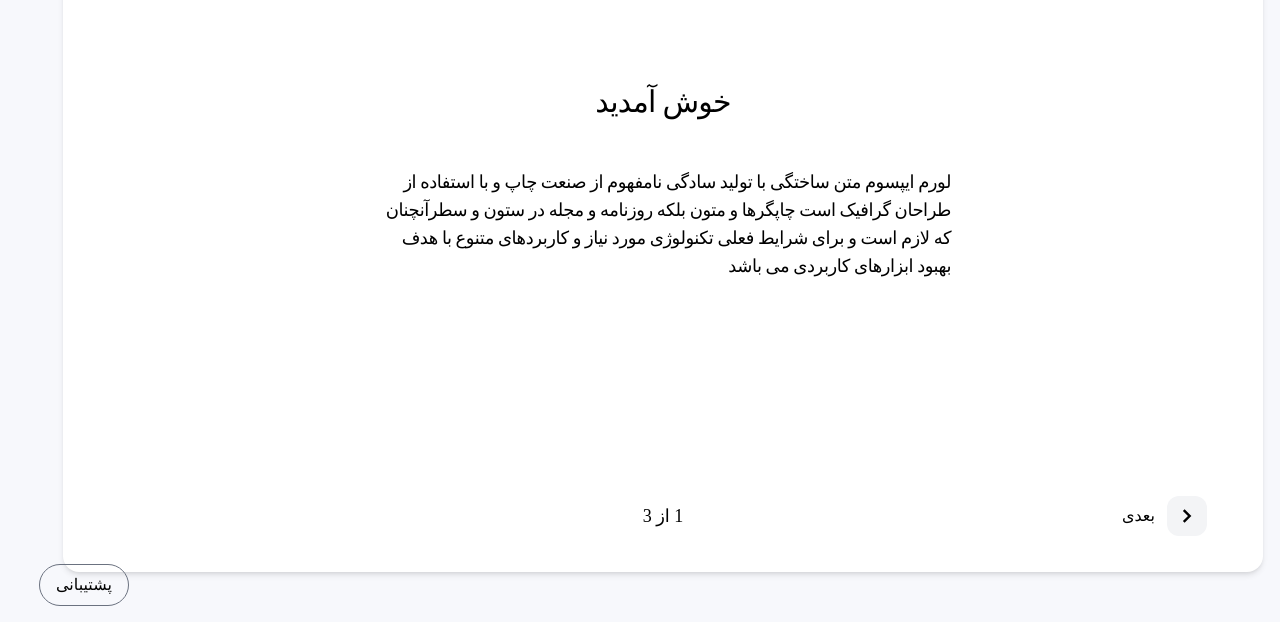
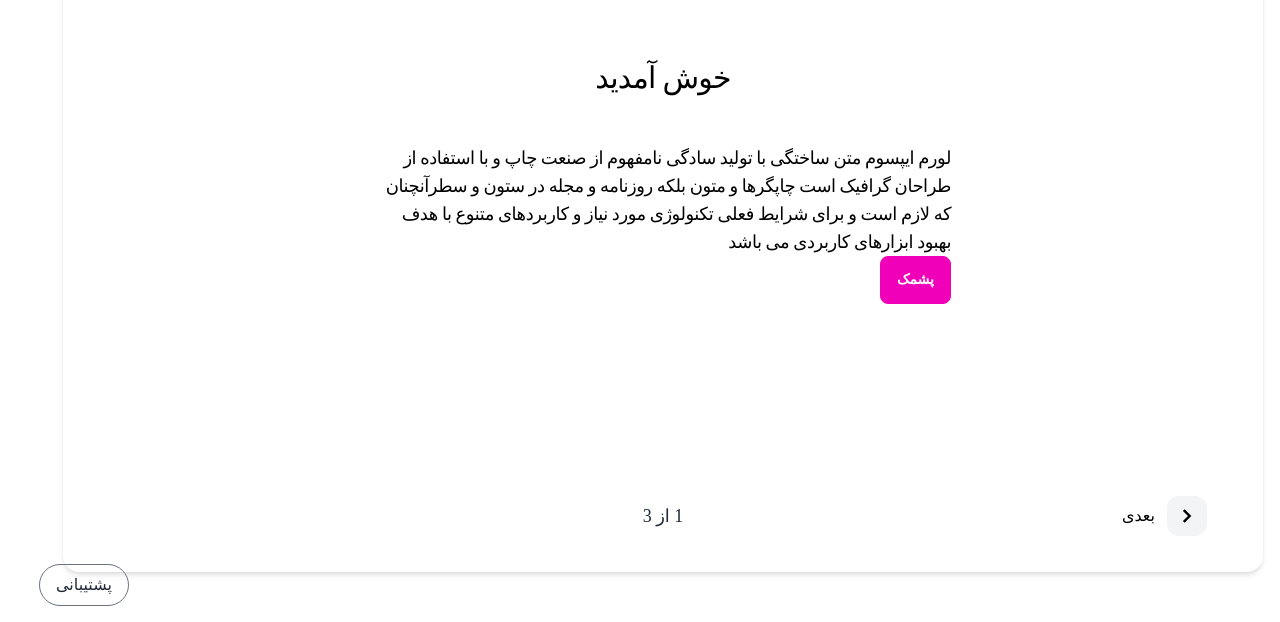
Before and after one commit to Looking-for-Salvation/Hiring_App, a Vue app: page / in a window 1280 px wide. Shown: the part 178-800 px from the top of the page. Built offline with nearby package versions, Linux system fonts and the light colour scheme.

Commit message:
Installed and configured DaisyUI

```diff
--- a/package.json
+++ b/package.json
@@ -7,6 +7,7 @@
     "preview": "vite preview"
   },
   "dependencies": {
+    "daisyui": "^1.22.2",
     "vue": "^3.2.25",
     "vue-router": "^4.0.12",
     "vuex": "^4.0.2"
--- a/src/views/slides/IntroSlide.vue
+++ b/src/views/slides/IntroSlide.vue
@@ -9,6 +9,7 @@
 							لورم ایپسوم متن ساختگی با تولید سادگی نامفهوم از صنعت چاپ و با استفاده از طراحان گرافیک است چاپگرها و متون بلکه روزنامه و مجله در ستون و
 							سطرآنچنان که لازم است و برای شرایط فعلی تکنولوژی مورد نیاز و کاربردهای متنوع با هدف بهبود ابزارهای کاربردی می باشد
 						</p>
+						<button class="btn btn-secondary">پشمک</button>
 					</div>
 				</div>
 			</div>
--- a/tailwind.config.js
+++ b/tailwind.config.js
@@ -3,5 +3,5 @@ module.exports = {
 	theme: {
 		extend: {},
 	},
-	plugins: [],
+	plugins: [require("daisyui")],
 };
```
Also changed, not shown: 1 other file (tests, documents, lock files or other folders).
